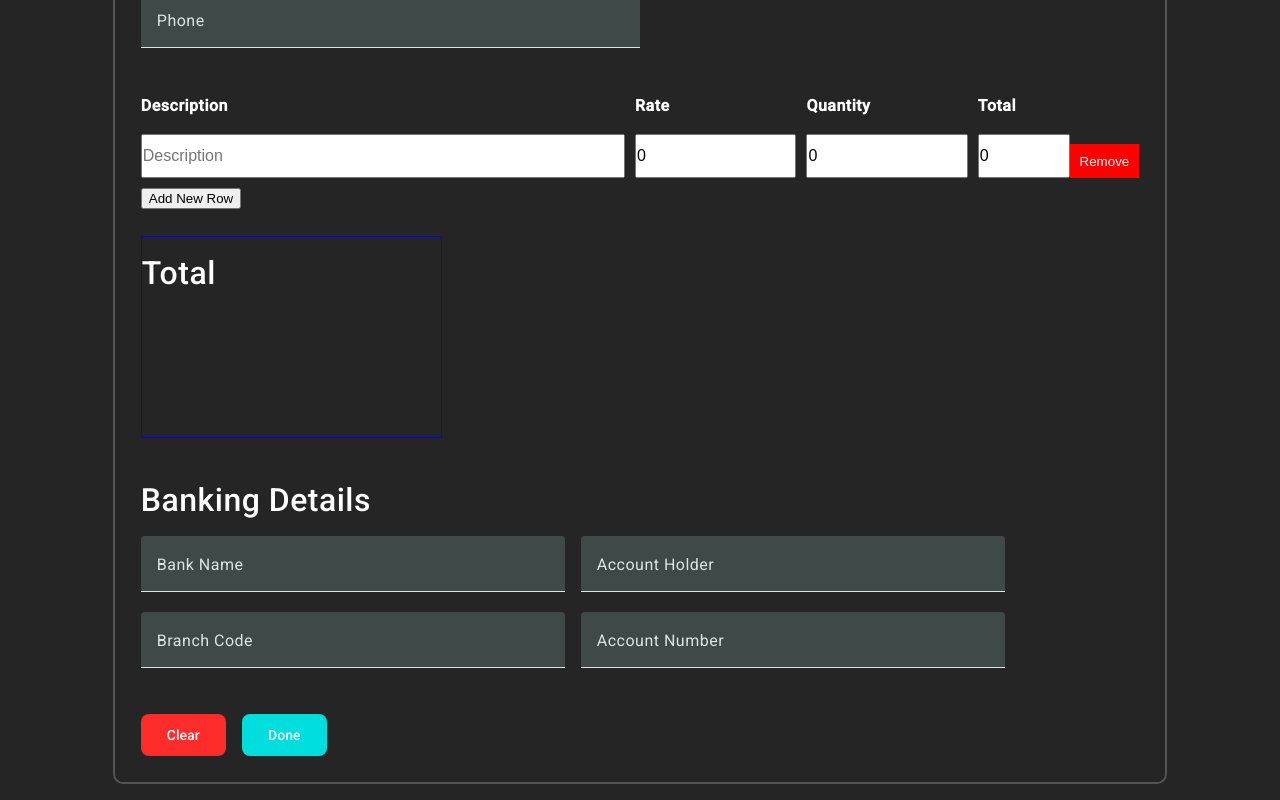
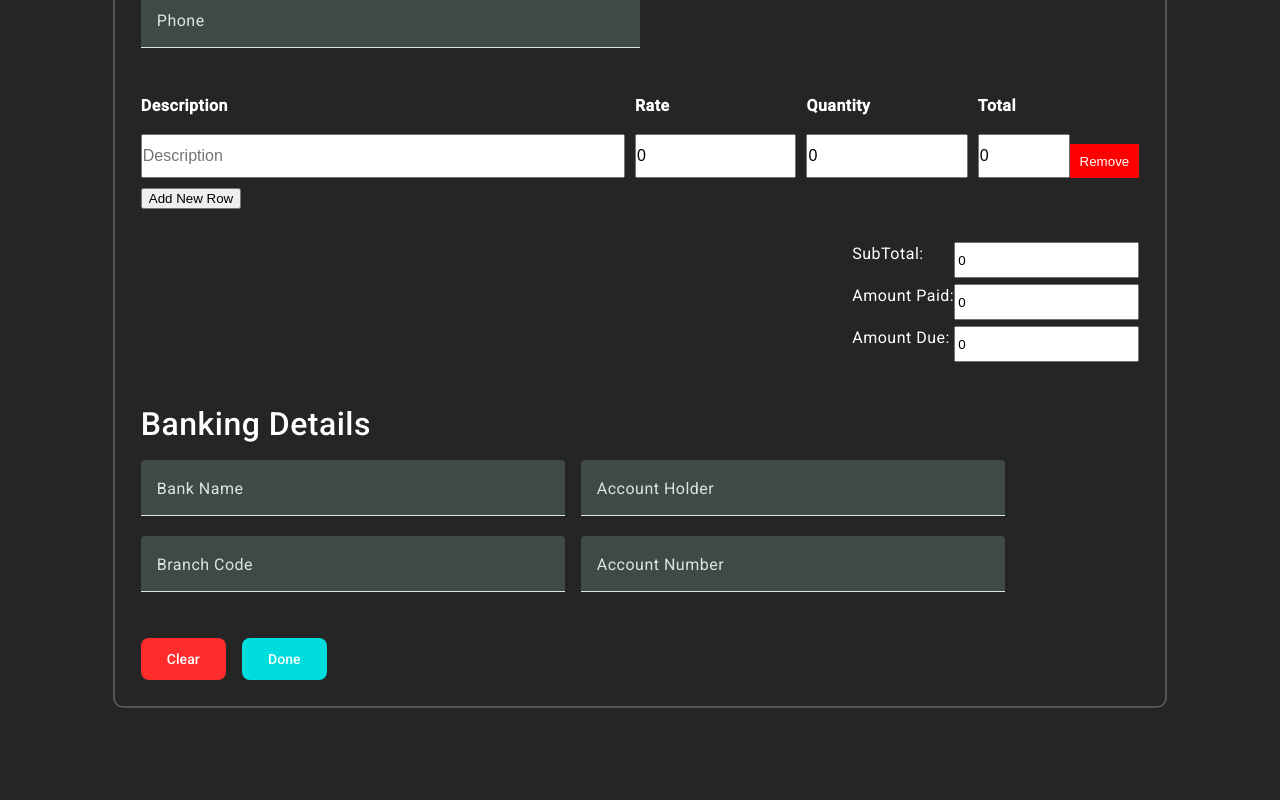
Before and after one commit to MartinM25/flex-invoice, an Angular app: page / in a window 1280 px wide. Shown: the part 830-1630 px from the top of the page. After the commit the page ends 1554 px from the top, so only its background shows below. Built offline with nearby package versions, Linux system fonts and the light colour scheme.

Commit message:
Total component
-created the component and made sure it updates automatically

```diff
--- a/src/app/app.component.css
+++ b/src/app/app.component.css
@@ -36,11 +36,11 @@
   max-width: 100%;
 }
 
-.summary {
+/* .summary {
   width: 30%;
   height: 200px;
-  border: 1px solid blue;
-}
+  border: 1px solid blue;S
+} */
 
 .banking {
   width: 100%;
--- a/src/app/app.component.html
+++ b/src/app/app.component.html
@@ -1,7 +1,5 @@
 <div class="container">
   <div class="card">
-
-
     <!-- Form for Company -->
     <div class="second-row">
       <app-heading [text]="'Business Details'"></app-heading>
@@ -21,7 +19,7 @@
 
     <!-- Total Display -->
     <div class="summary">
-      <app-heading [text]="'Total'"></app-heading>
+      <app-total></app-total>
     </div>
 
     <!-- Banking Details Form -->
--- a/src/app/app.component.ts
+++ b/src/app/app.component.ts
@@ -8,6 +8,7 @@ import { DescriptionComponent } from './components/description/description.compo
 import { CustomButtonComponent } from './components/custom-button/custom-button.component';
 import { BankingDetailsComponent } from './components/banking-details/banking-details.component';
 import { BusinessDetailsComponent } from './components/business-details/business-details.component';
+import { TotalComponent } from './components/total/total.component';
 
 import { InvoiceDataService } from './services/invoice-data.service';
 
@@ -26,7 +27,8 @@ interface Currency {
     HeadingComponent,
     MatSelectModule,
     BillToComponent,
-    DescriptionComponent
+    DescriptionComponent,
+    TotalComponent
 ],
   templateUrl: './app.component.html',
   styleUrl: './app.component.css'
--- a/src/app/components/description/description.component.ts
+++ b/src/app/components/description/description.component.ts
@@ -1,8 +1,6 @@
 import { Component, OnInit } from '@angular/core';
 import { MatFormFieldModule } from '@angular/material/form-field';
-// import { MatInputModule } from '@angular/material/input';
 import { CommonModule } from '@angular/common';
-// import { MatTableModule } from '@angular/material/table';
 import { FormBuilder, FormGroup, FormArray, Validators, ReactiveFormsModule } from '@angular/forms';
 import { InvoiceDataService } from '../../services/invoice-data.service';
 import { Subscription, distinctUntilChanged } from 'rxjs';
@@ -25,6 +23,7 @@ export class DescriptionComponent implements OnInit {
   descriptionForm!: FormGroup;
   displayedColumns: string[] = ['description', 'rate', 'quantity', 'total'];
   private subscription!: Subscription;
+  subtotal: number = 0;
 
   constructor(
     private fb: FormBuilder,
@@ -44,10 +43,12 @@ export class DescriptionComponent implements OnInit {
       } else if (this.rows.length === 0) {
         this.rows.push(this.createRow());
       }
+      this.updateSubtotal();
     });
 
     this.descriptionForm.valueChanges.pipe(distinctUntilChanged()).subscribe(() => {
       this.invoiceService.updateInvoiceItems(this.rows.value);
+      this.updateSubtotal();
     });
   }
 
@@ -72,6 +73,7 @@ export class DescriptionComponent implements OnInit {
     this.rows.push(this.createRow());
     this.descriptionForm.markAsDirty();
     this.descriptionForm.markAsTouched();
+    this.updateSubtotal();
   }
 
   calculateTotal(index: number): void {
@@ -82,6 +84,7 @@ export class DescriptionComponent implements OnInit {
     row.get('total')?.setValue(total, { emitEvent: false });
 
     this.invoiceService.updateInvoiceItems(this.rows.value);
+    this.updateSubtotal();
   }
 
   getRowGroup(index: number): FormGroup {
@@ -91,6 +94,15 @@ export class DescriptionComponent implements OnInit {
   removeRow(index: number): void {
     this.rows.removeAt(index);
     this.invoiceService.updateInvoiceItems(this.rows.value);
+    this.updateSubtotal();
+  }
+
+  updateSubtotal(): void {
+    this.subtotal = this.rows.controls.reduce((sum, row) => {
+      return sum + (row.get('total')?.value || 0);
+    }, 0);
+
+    this.invoiceService.updateSubtotal(this.subtotal); // Share subtotal with service
   }
 
 }
--- /dev/null
+++ b/src/app/components/total/total.component.css
@@ -0,0 +1,23 @@
+.container {
+  display: flex;
+  width: 100%;
+  justify-content: start;
+}
+
+.card {
+  display: block;
+  gap: 10px;
+}
+
+.row {
+  display: flex;
+  justify-content: space-between;
+  margin-top: 6px;
+}
+
+/* Medium and Large screens */
+@media (min-width: 768px) {
+  .container {
+    justify-content: flex-end;
+  }
+}
--- /dev/null
+++ b/src/app/components/total/total.component.html
@@ -0,0 +1,16 @@
+<div class="container">
+  <div class="card">
+    <div class="row">
+      <p class="label">SubTotal:</p>
+      <input type="number" class="input" [formControl]="subtotal" readonly />
+    </div>
+    <div class="row">
+      <p class="label">Amount Paid:</p>
+      <input type="number" class="input" [formControl]="amountPaid" />
+    </div>
+    <div class="row">
+      <p class="label">Amount Due:</p>
+      <input type="number" class="input" [formControl]="amountDue" readonly />
+    </div>
+  </div>
+</div>
--- /dev/null
+++ b/src/app/components/total/total.component.ts
@@ -0,0 +1,51 @@
+import { Component, OnInit, OnDestroy } from '@angular/core';
+import { CommonModule } from '@angular/common';
+import { FormControl, ReactiveFormsModule } from '@angular/forms';
+import { InvoiceDataService } from '../../services/invoice-data.service';
+import { Subscription } from 'rxjs';
+
+@Component({
+  selector: 'app-total',
+  standalone: true,
+  imports: [CommonModule, ReactiveFormsModule],
+  templateUrl: './total.component.html',
+  styleUrl: './total.component.css'
+})
+export class TotalComponent implements OnInit, OnDestroy {
+  subtotal: FormControl<number | null> = new FormControl(0);
+  amountPaid: FormControl<number | null> = new FormControl(0);
+  amountDue: FormControl<number | null> = new FormControl(0);
+
+  private subtotalSubscription!: Subscription;
+
+  constructor(private invoiceService: InvoiceDataService) {}
+
+  ngOnInit(): void {
+    // Listen for invoice items and update subtotal
+    this.subtotalSubscription = this.invoiceService.subtotal$.subscribe(
+      (subtotal) => {
+        this.subtotal.setValue(subtotal);
+        this.updateAmountDue(); // Recalculate amount due whenever subtotal changes
+      }
+    );
+
+    // Update Amount Due when Amount Paid changes
+    this.amountPaid.valueChanges.subscribe(() => this.updateAmountDue());
+  }
+
+  updateAmountDue(): void {
+    const subtotalValue = this.subtotal.value ?? 0;  // Default to 0 if null
+    const amountPaidValue = this.amountPaid.value ?? 0;  // Default to 0 if null
+    this.amountDue.setValue(subtotalValue - amountPaidValue);
+  }
+
+  ngOnDestroy(): void {
+    this.subtotalSubscription.unsubscribe();
+  }
+
+  onAmountPaidChange(event: Event): void {
+    const value = (event.target as HTMLInputElement).valueAsNumber;
+    this.amountPaid.setValue(value);  // Set the value through FormControl
+    this.updateAmountDue();
+  }
+}
--- a/src/app/services/invoice-data.service.ts
+++ b/src/app/services/invoice-data.service.ts
@@ -23,6 +23,10 @@ export class InvoiceDataService {
   private invoiceItems = new BehaviorSubject<any[]>([]);
   invoiceItems$ = this.invoiceItems.asObservable();
 
+  // Stores subtotal value
+  private subtotalSubject = new BehaviorSubject<number>(0);
+  subtotal$ = this.subtotalSubject.asObservable();
+
   // Methods to update data
   updateBusinessDetails(details: any) {
     this.businessDetails.next(details);
@@ -40,6 +44,10 @@ export class InvoiceDataService {
     this.invoiceItems.next(items);
   }
 
+  updateSubtotal(subtotal: number): void {
+    this.subtotalSubject.next(subtotal);
+  }
+
   getAllDetails() {
     return {
       business: this.businessDetails.getValue(),
```
Also changed, not shown: 1 other file (tests, documents, lock files or other folders).
